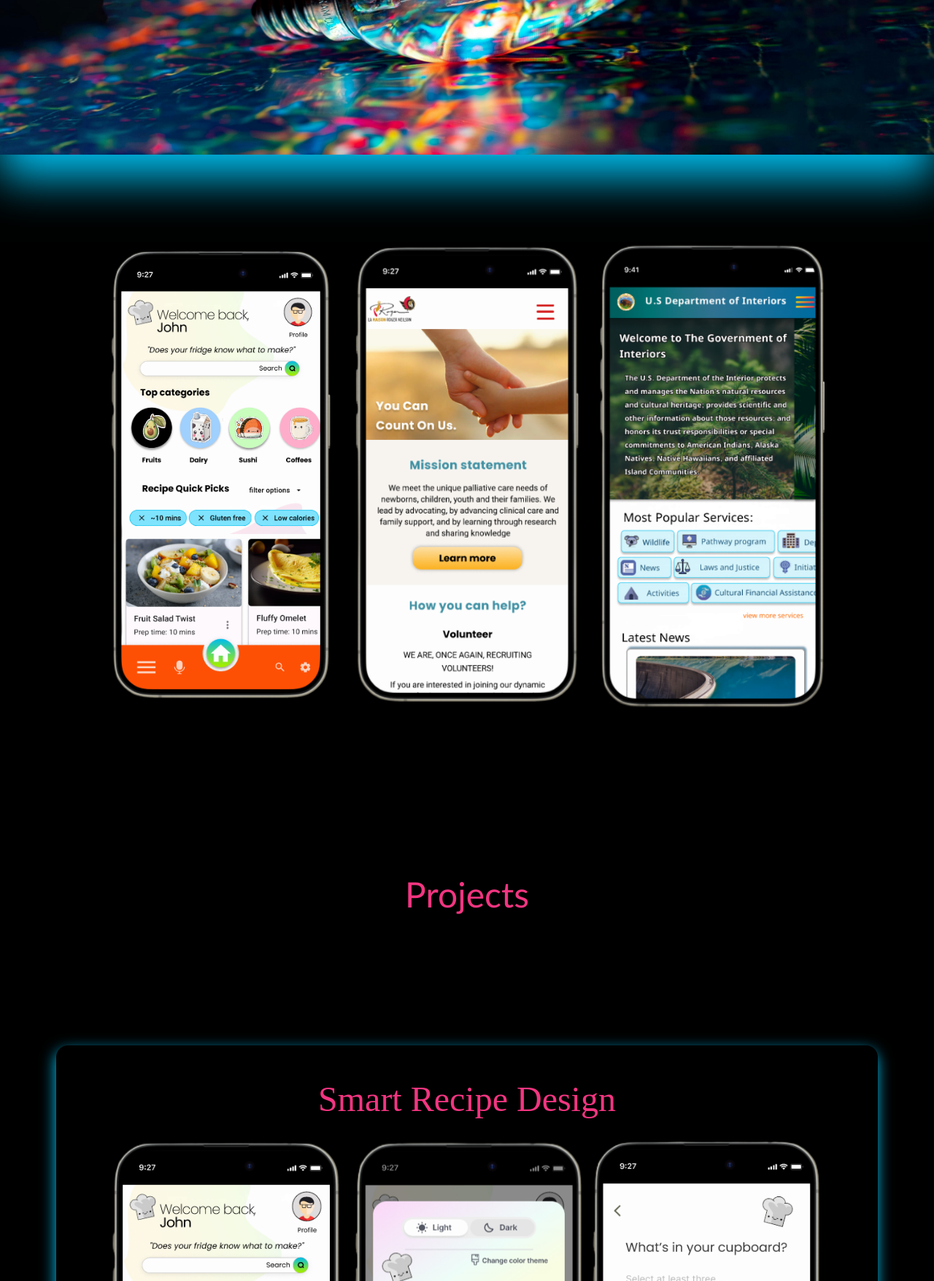
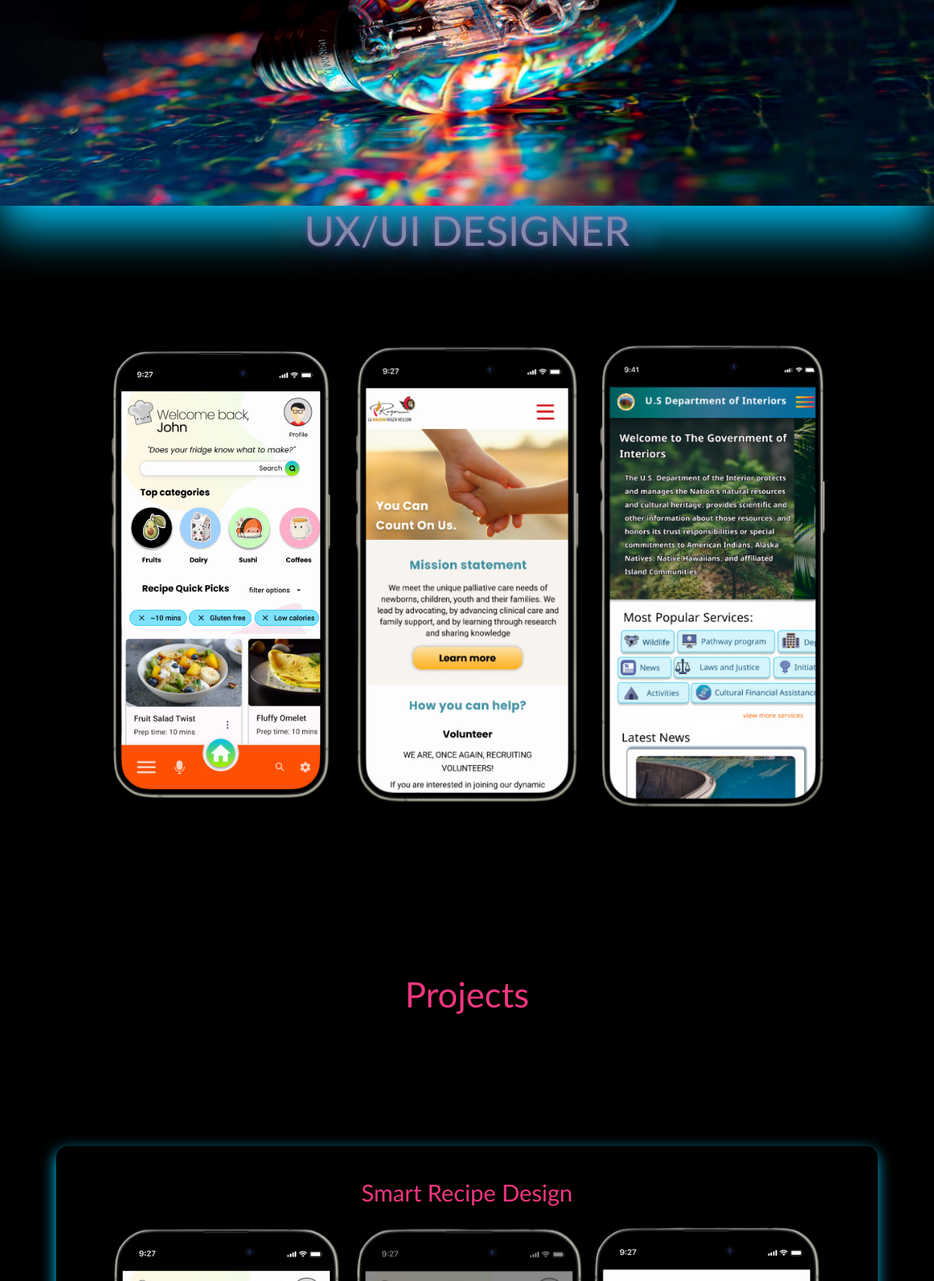
Before and after one commit to RogueAnuku/ux-ui-designer-anika, a PHP site: page /index.html in a window 1280 px wide. Shown: the part 480-2236 px from the top of the page at 73% size. Run offline with PHP 8.4, Linux system fonts and the light colour scheme.

Commit message:
commit 011
h3

```diff
--- a/index.css
+++ b/index.css
@@ -1,5 +1,59 @@
+
+@keyframes lights {
+    0% {
+      color: hsl(230, 40%, 20%);
+      text-shadow:
+        0 0 1em hsla(320, 100%, 50%, 0.2),
+        0 0 0.125em hsla(320, 100%, 60%, 0.3),
+        -1em -0.125em 0.5em hsla(40, 100%, 60%, 0),
+        1em 0.125em 0.5em hsla(200, 100%, 60%, 0);
+    }
+
+    30% {
+      color: hsl(230, 80%, 90%);
+      text-shadow:
+        0 0 1em hsla(320, 100%, 50%, 0.5),
+        0 0 0.125em hsla(320, 100%, 60%, 0.5),
+        -0.5em -0.125em 0.25em hsla(40, 100%, 60%, 0.2),
+        0.5em 0.125em 0.25em hsla(200, 100%, 60%, 0.4);
+    }
+
+    40% {
+      color: hsl(230, 100%, 95%);
+      text-shadow:
+        0 0 1em hsla(320, 100%, 50%, 0.5),
+        0 0 0.125em hsla(320, 100%, 90%, 0.5),
+        -0.25em -0.125em 0.125em hsla(40, 100%, 60%, 0.2),
+        0.25em 0.125em 0.125em hsla(200, 100%, 60%, 0.4);
+    }
+
+    70% {
+      color: hsl(230, 80%, 90%);
+      text-shadow:
+        0 0 1em hsla(320, 100%, 50%, 0.5),
+        0 0 0.125em hsla(320, 100%, 60%, 0.5),
+        0.5em -0.125em 0.25em hsla(40, 100%, 60%, 0.2),
+        -0.5em 0.125em 0.25em hsla(200, 100%, 60%, 0.4);
+    }
+
+    100% {
+      color: hsl(230, 40%, 80%);
+      text-shadow:
+        0 0 1em hsla(320, 100%, 50%, 0.2),
+        0 0 0.125em hsla(320, 100%, 60%, 0.3),
+        1em -0.125em 0.5em hsla(40, 100%, 60%, 0),
+        -1em 0.125em 0.5em hsla(200, 100%, 60%, 0);
+    }
+
+  }
 
 
+  h3 {
+    margin: auto;
+    font-size: 3.5rem;
+    font-weight: 300;
+    animation: lights 5s 750ms linear infinite;
+  }
 
 :root {
 	--red: hsl(0, 100%, 80%);
@@ -199,6 +253,7 @@ body {
 	100.0% { --angleFX: 360deg; background: conic-gradient( from var(--angleFX) at 50% 50%, var(--red), var(--yellow), var(--green), var(--blue), var(--purple), var(--pink), var(--red) ); }
 }
 
+
 @media  (min-width: 320px)  {
     body {
         padding: 0;
@@ -221,7 +276,7 @@ body {
         min-height: 100%;
         position: relative;
     }
-    body, h1, h2, h3, p, div {
+    body, h1, h2,  p, div {
         margin: 0;
         padding: 0;
     }
@@ -262,7 +317,18 @@ body {
      .navbar-dark .navbar-nav .nav-item.active .nav-link {
         color: #F23580; /* Change this to the desired color */
     }
-
+    .hero-container img {
+        box-shadow: -1px 32px 59px #00bFF0;
+        margin-top: 23%;
+        width: 100%;
+    }
+.h3 {
+        margin-top: -100px;
+        margin-top: -200px;
+        font-size: 1.8rem;
+        font-weight: 100;
+        animation: lights 5s 650ms linear infinite;
+}
 
 
      .row {padding: 6%;
@@ -325,13 +391,6 @@ img {
             font-size: 2.6rem;
             font-weight: 500;
             text-align: center;
-        }
-        .h2, h2 {
-            font-weight: 400;
-            font-family: cinzel;
-            text-align: center;
-            font-size: 1.4rem;
-            color: #F23580;
         }
 
          .resume-title {
@@ -681,18 +740,24 @@ body {
 
  @media  (min-width:576px)   {
 
+    .hero-container img {
+        margin-top: 70px;
+        width: 100%;
+    }
+    .h3 {
+
+            font-size: 2rem;
+            margin-top: -247px;
+            margin-left: auto;
+            margin-right: auto;
+        }
 
     .jumbotron-content img {
         padding-top: 18%;
         box-shadow: -1px 32px 59px #00bFF0;
     }
 
-.h2, h2 {
-    font-family: cinzel;
-    text-align: center;
-    font-size: 2rem;
-    color: #F23580;
-}
+
 
 
 
@@ -767,12 +832,7 @@ body {
         .col-md-6 {
             width: 50%;
         }
-        .h2, h2 {
-            font-family: cinzel;
-            text-align: center;
-            font-size: 2rem;
-            color: #F23580;
-        }
+
         .col-md-8 img {
             margin-top: 6%;
         }
@@ -943,13 +1003,7 @@ color: white;
             font-weight: 500;
             text-align: center;
         }
-        .h2, h2 {
 
-            font-family: cinzel;
-            text-align: center;
-            font-size: 3rem;
-            color: #F23580;
-        }
 
         .col-md-8 img{
             margin-top: 6%;
@@ -1050,12 +1104,7 @@ color: white;
                     font-weight: 500;
                     text-align: center;
                 }
-                .h2, h2 {
-                    font-family: cinzel;
-                    text-align: center;
-                    font-size: 3.3rem;
-                    color: #F23580;
-                }
+
                 .border-image {
                     margin-top: -154px;
                     width: 100%;
--- a/index.html
+++ b/index.html
@@ -82,8 +82,8 @@
 
 
     <div class="row hero-container" style="padding: 0%;">
-        <img src="./Image/hero.jpg" style="box-shadow: -1px 32px 59px #00bFF0;">
-        <span class="animated-text">UX/UI Designer</span>
+        <img src="./Image/hero.jpg">
+        <h3 style="margin-left: auto; margin-right: auto; ">UX/UI DESIGNER</h3>
     </div>
 
 
```
